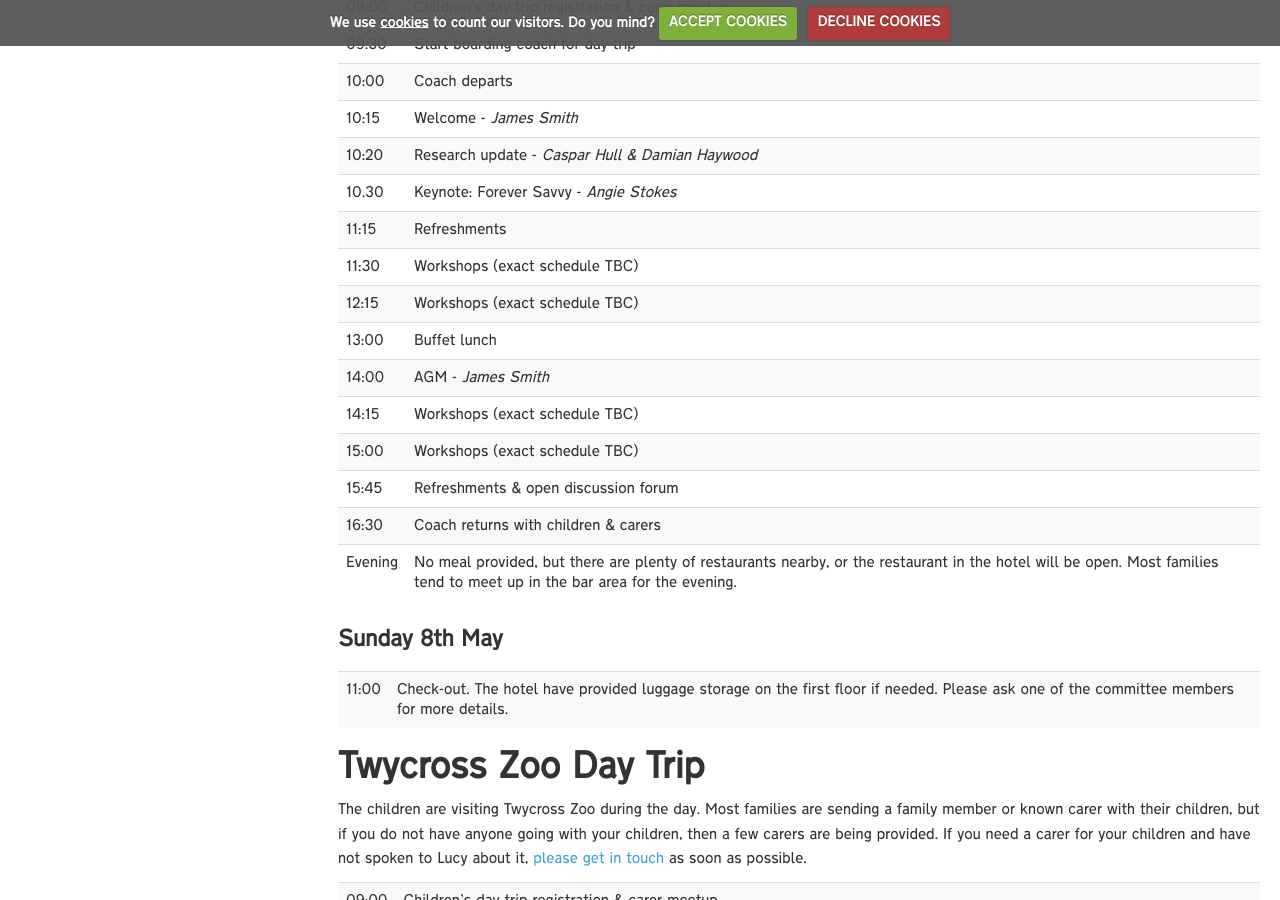
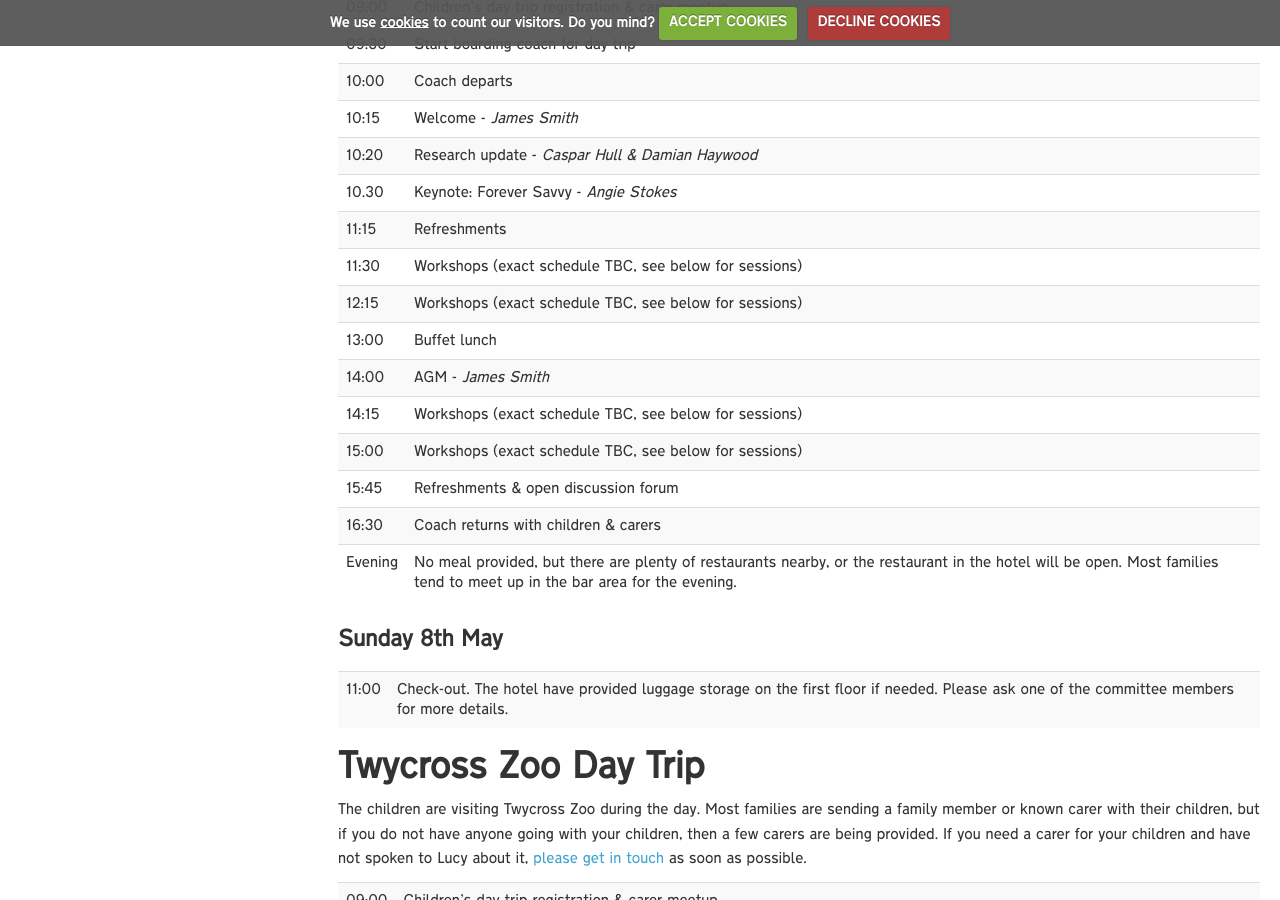
Before and after one commit to lucyjanetetlow/cdcssg.github.io, a Jekyll site: the page built from _events/2016/family-weekend.md, in a window 1280 px wide and 900 px high, scrolled down 1084 px. Built offline with Jekyll 4.4.1, drawn with Linux system fonts in a browser that asks for light colours; nearby versions of some CDN libraries.

Commit message:
see below

```diff
--- a/_events/2016/family-weekend.md
+++ b/_events/2016/family-weekend.md
@@ -30,12 +30,12 @@ Our family weekend this year is focused on collaborative discussion and workshop
 | 10:20 | Research update - *Caspar Hull & Damian Haywood* |
 | 10.30 | Keynote: Forever Savvy - *Angie Stokes* |
 | 11:15 | Refreshments |
-| 11:30 | Workshops (exact schedule TBC) |
-| 12:15 | Workshops (exact schedule TBC) |
+| 11:30 | Workshops (exact schedule TBC, see below for sessions) |
+| 12:15 | Workshops (exact schedule TBC, see below for sessions) |
 | 13:00 | Buffet lunch |
 | 14:00 | AGM - *James Smith* |
-| 14:15 | Workshops (exact schedule TBC) |
-| 15:00 | Workshops (exact schedule TBC) |
+| 14:15 | Workshops (exact schedule TBC, see below for sessions) |
+| 15:00 | Workshops (exact schedule TBC, see below for sessions) |
 | 15:45 | Refreshments & open discussion forum |
 | 16:30 | Coach returns with children & carers |
 | Evening | No meal provided, but there are plenty of restaurants nearby, or the restaurant in the hotel will be open. Most families tend to meet up in the bar area for the evening. |
```
